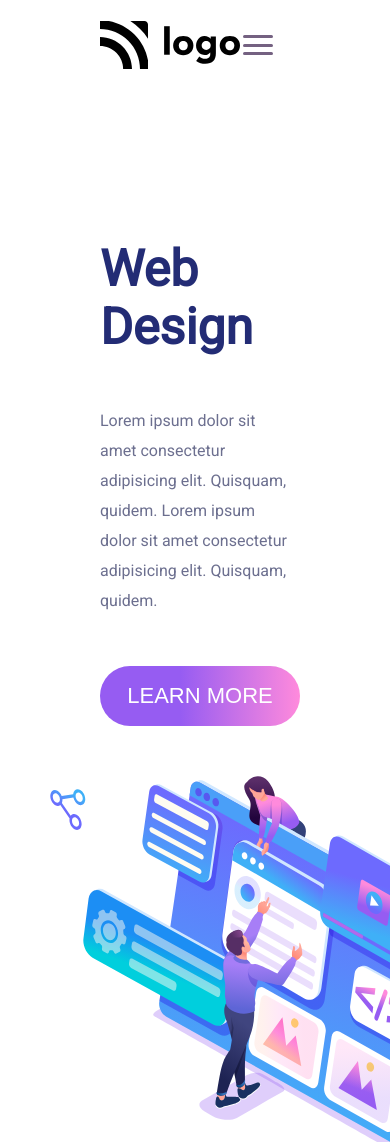
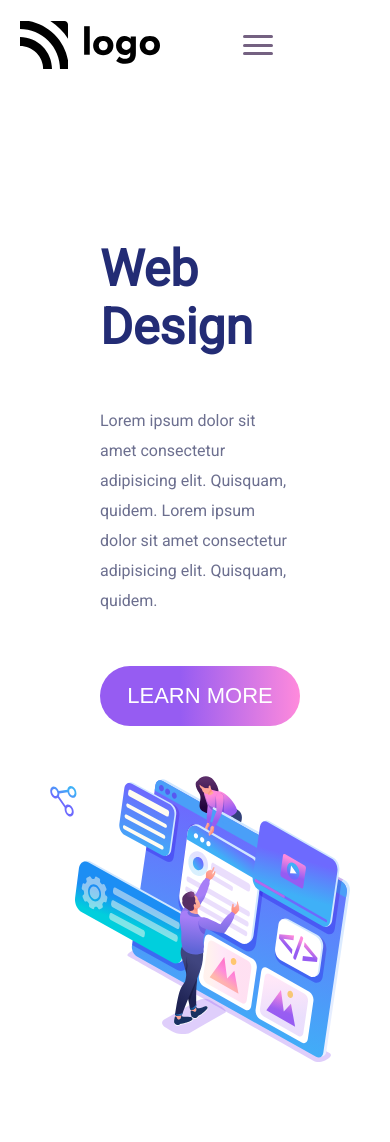
Before and after one commit to amannagle/Project8-web-design-landing-page, a website: page index.html in a window 390 px wide. Shown: the top 1142 px of the page. After the commit the page ends 1066 px from the top, so only its background shows below. Drawn offline with Linux system fonts and the light colour scheme.

Commit message:
added responsiveness for small screen

```diff
--- a/css/index.css
+++ b/css/index.css
@@ -170,3 +170,17 @@ div.left-section {
         left: 450px;
     }
 }
+
+@media(max-width:500px)
+{
+
+    nav{
+        padding: 20px;
+        align-items: center;
+        gap: 20px;
+    }
+    .intro-img{
+        object-fit: cover;
+        width: 300px;
+    }
+}
```
